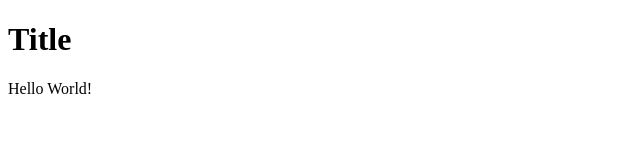
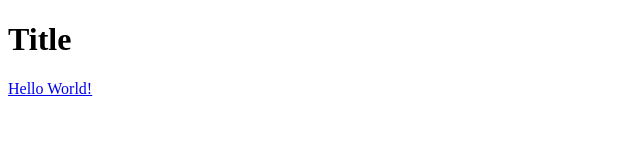
Before and after one commit to SatiricRug/SatiricRug.github.io, a plain HTML site: page index.html in a window 1280 px wide. Shown: the whole page, without its empty margins (0-640 px from the left). Drawn offline with Linux system fonts and the light colour scheme.

Commit message:
Still testing

```diff
--- a/index.html
+++ b/index.html
@@ -1,10 +1,11 @@
 <!DOCTYPE html>
+<html lang="en-US">
 <html>
 	<head>
 		<title>WHEEEEEE!</title>
 	</head>
 	<body>
 		<h1>Title</h1>
-		<p>Hello World!
+		<a href="https://google.com">Hello World!</a>
 	</body>
 </html>
```
